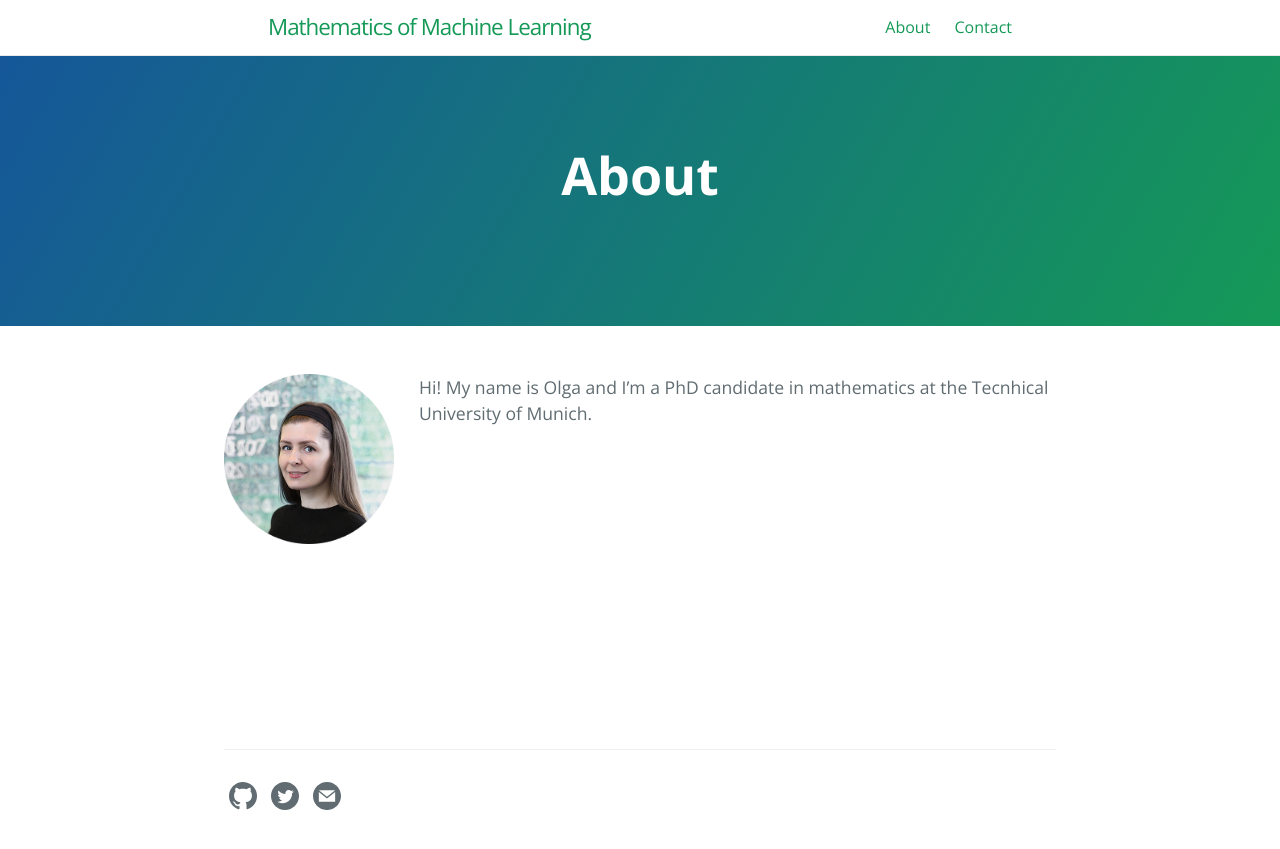
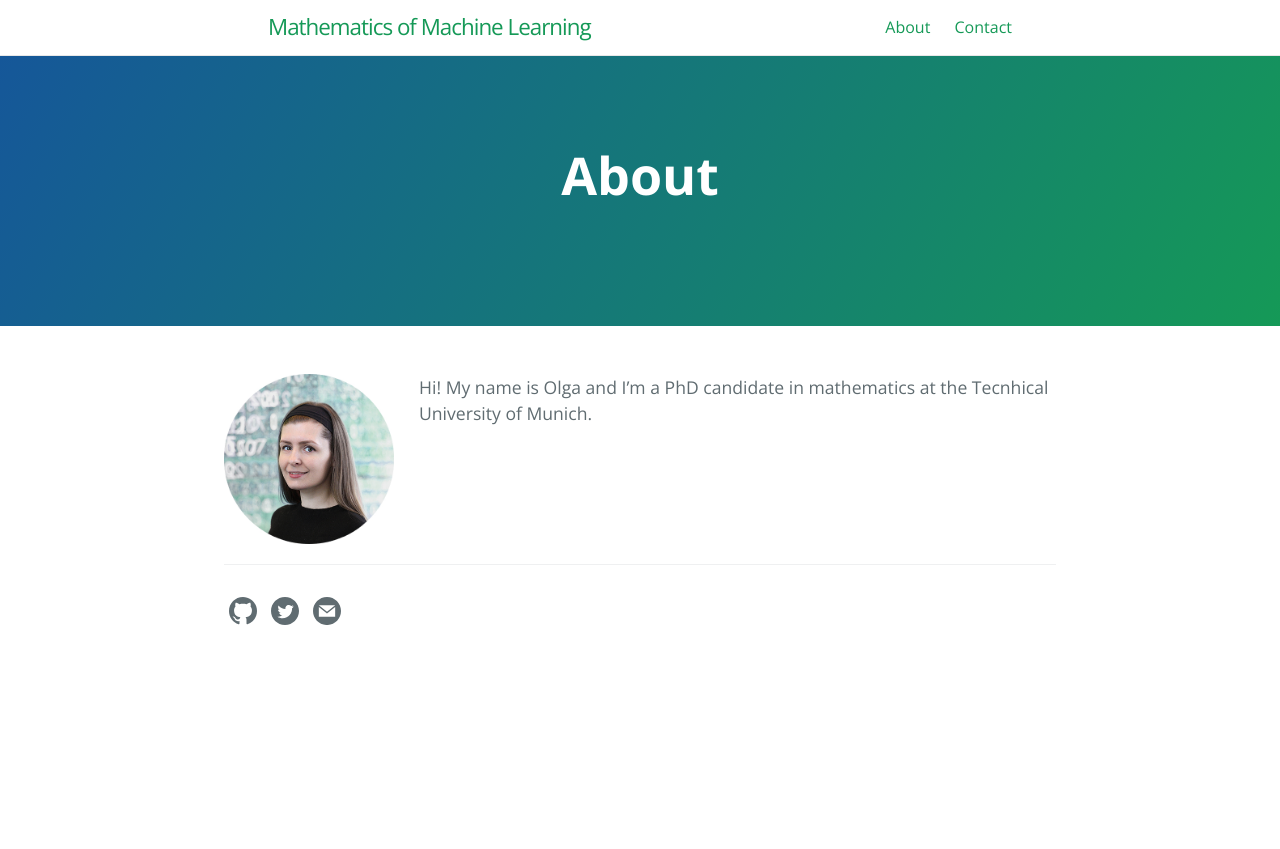
Before and after one commit to olgagraf/olgagraf.github.io, a Jekyll site: the page built from about.md, in a window 1280 px wide. Shown: the top 849 px of the page. Built offline with Jekyll 4.4.1, drawn with Linux system fonts in a browser that asks for light colours.

Commit message:
Update about.md

```diff
--- a/about.md
+++ b/about.md
@@ -14,13 +14,7 @@ Hi! My name is Olga and I'm a PhD candidate in mathematics at the Tecnhical Univ
 <br>
 <br>
 <br>
-<br>
-<br>
-<br>
-<br>
-<br>
-<br>
-<br>
+
 
 
 
```
